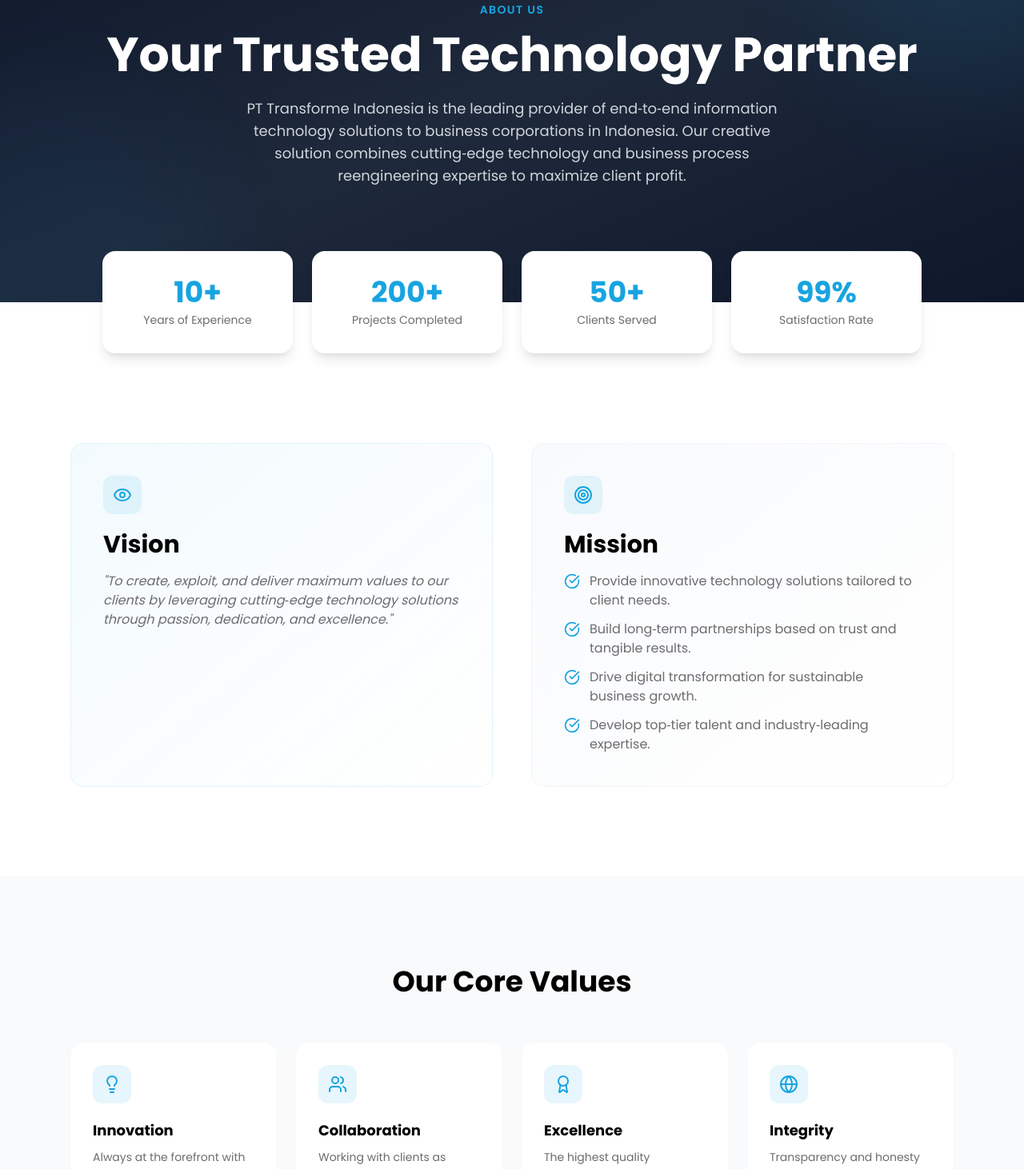
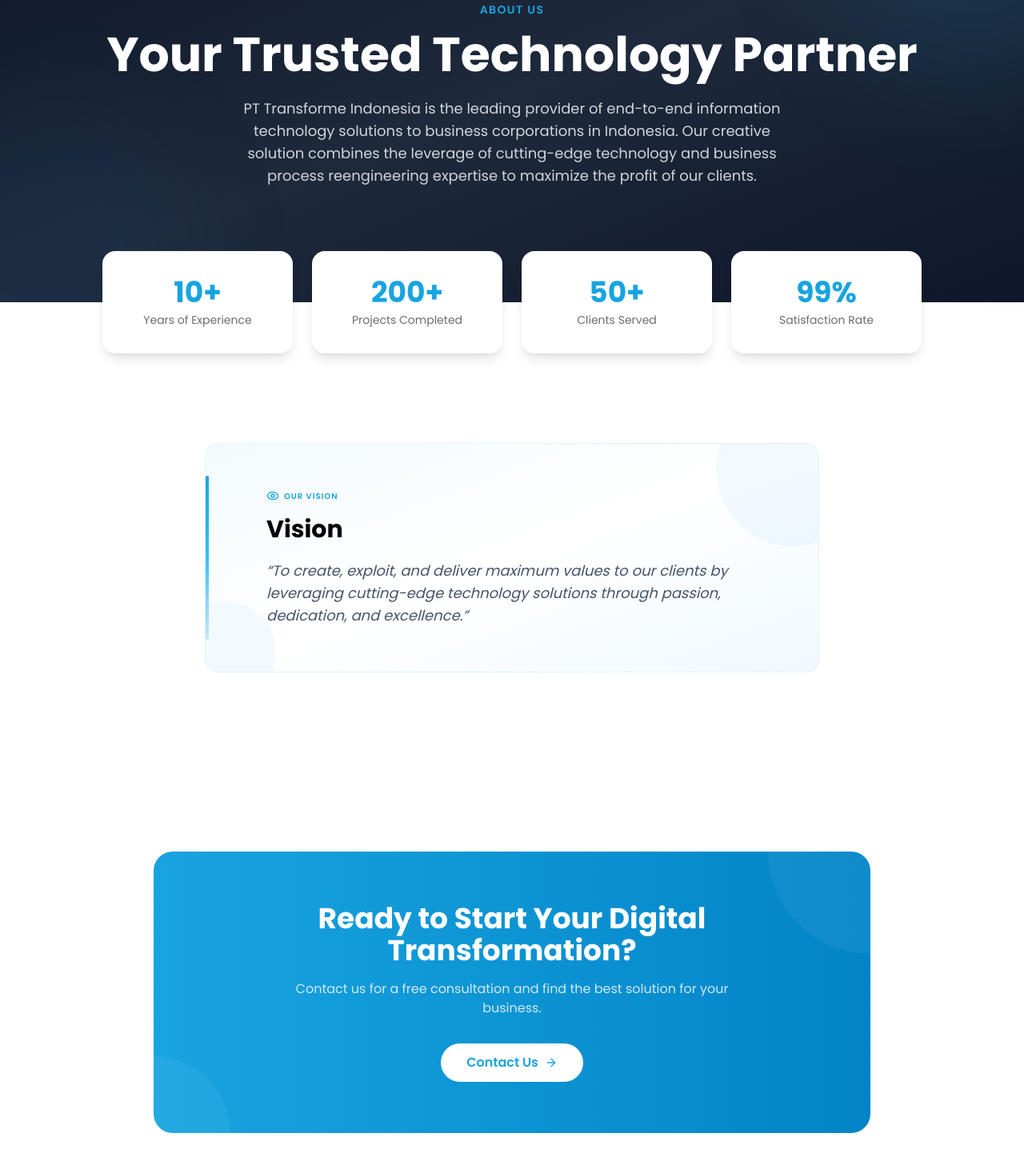
Before and after one commit to dimas1221/compro-transforme-v2, a React (Vite) app: page /about in a window 1280 px wide. Shown: the part 240-1702 px from the top of the page at 80% size. Built offline with nearby package versions, Linux system fonts and the light colour scheme.

Commit message:
change about

```diff
--- /dev/null
+++ b/src/data/companyContent.js
@@ -0,0 +1,35 @@
+/**
+ * Shared bilingual company content used across Home and About pages.
+ * Single source of truth — edit here, reflected everywhere.
+ */
+export const COMPANY_CONTENT = {
+    about: {
+        id: {
+            subtitle: "Tentang Kami",
+            title: "Penyedia Solusi IT Terdepan",
+            description:
+                "PT Transforme Indonesia adalah penyedia solusi teknologi informasi end-to-end terdepan untuk korporasi bisnis di Indonesia. Solusi kreatif kami menggabungkan teknologi mutakhir dan keahlian rekayasa proses bisnis untuk memaksimalkan keuntungan klien kami.",
+        },
+        en: {
+            subtitle: "About Us",
+            title: "Leading IT Solutions Provider",
+            description:
+                "PT Transforme Indonesia is the leading provider of end-to-end information technology solutions to business corporations in Indonesia. Our creative solution combines the leverage of cutting-edge technology and business process reengineering expertise to maximize the profit of our clients.",
+        },
+    },
+
+    vision: {
+        id: {
+            subtitle: "Visi & Misi",
+            title: "Apa yang Kami Percaya",
+            quote:
+                "Menciptakan, mengeksploitasi, dan memberikan nilai maksimum kepada klien kami dengan memanfaatkan solusi teknologi mutakhir melalui passion, dedikasi, dan keunggulan.",
+        },
+        en: {
+            subtitle: "Vision & Mission",
+            title: "What We Believe",
+            quote:
+                "To create, exploit, and deliver maximum values to our clients by leveraging cutting-edge technology solutions through passion, dedication, and excellence.",
+        },
+    },
+};
--- a/src/pages/About.jsx
+++ b/src/pages/About.jsx
@@ -1,16 +1,8 @@
 import { useLang } from "../context/LanguageContext";
 import { motion } from "framer-motion";
-import {
-  Target,
-  Eye,
-  Lightbulb,
-  Users,
-  Award,
-  Globe,
-  CheckCircle,
-  ArrowRight,
-} from "lucide-react";
+import { Eye, ArrowRight } from "lucide-react";
 import { Link } from "react-router-dom";
+import { COMPANY_CONTENT } from "../data/companyContent";
 
 /* ─────────── animation helpers ─────────── */
 const fadeUp = {
@@ -35,76 +27,26 @@
 const CONTENT = {
   hero: {
     id: {
-      subtitle: "Tentang Kami",
+      subtitle: COMPANY_CONTENT.about.id.subtitle,
       title: "Mitra Teknologi Terpercaya Anda",
-      description:
-        "PT Transforme Indonesia adalah penyedia solusi teknologi informasi end‑to‑end terkemuka untuk korporasi bisnis di Indonesia. Solusi kreatif kami menggabungkan teknologi mutakhir dan keahlian rekayasa proses bisnis untuk memaksimalkan keuntungan klien.",
+      description: COMPANY_CONTENT.about.id.description,
     },
     en: {
-      subtitle: "About Us",
+      subtitle: COMPANY_CONTENT.about.en.subtitle,
       title: "Your Trusted Technology Partner",
-      description:
-        "PT Transforme Indonesia is the leading provider of end‑to‑end information technology solutions to business corporations in Indonesia. Our creative solution combines cutting‑edge technology and business process reengineering expertise to maximize client profit.",
+      description: COMPANY_CONTENT.about.en.description,
     },
   },
 
   vision: {
     id: {
       title: "Visi",
-      text: "Menciptakan, mengeksploitasi, dan memberikan nilai maksimal kepada klien kami dengan memanfaatkan solusi teknologi mutakhir melalui semangat, dedikasi, dan keunggulan.",
+      text: COMPANY_CONTENT.vision.id.quote,
     },
     en: {
       title: "Vision",
-      text: "To create, exploit, and deliver maximum values to our clients by leveraging cutting‑edge technology solutions through passion, dedication, and excellence.",
+      text: COMPANY_CONTENT.vision.en.quote,
     },
-  },
-
-  mission: {
-    id: {
-      title: "Misi",
-      items: [
-        "Menyediakan solusi teknologi inovatif yang disesuaikan dengan kebutuhan klien.",
-        "Membangun kemitraan jangka panjang berdasarkan kepercayaan dan hasil nyata.",
-        "Mendorong transformasi digital untuk pertumbuhan bisnis berkelanjutan.",
-        "Mengembangkan talenta dan keahlian terdepan di industri.",
-      ],
-    },
-    en: {
-      title: "Mission",
-      items: [
-        "Provide innovative technology solutions tailored to client needs.",
-        "Build long‑term partnerships based on trust and tangible results.",
-        "Drive digital transformation for sustainable business growth.",
-        "Develop top‑tier talent and industry‑leading expertise.",
-      ],
-    },
-  },
-
-  values: {
-    id: { title: "Nilai Inti Kami" },
-    en: { title: "Our Core Values" },
-    items: [
-      {
-        icon: Lightbulb,
-        id: { name: "Inovasi", desc: "Selalu terdepan dengan solusi kreatif dan teknologi terbaru." },
-        en: { name: "Innovation", desc: "Always at the forefront with creative solutions and the latest technology." },
-      },
-      {
-        icon: Users,
-        id: { name: "Kolaborasi", desc: "Bekerja sama dengan klien sebagai mitra strategis." },
-        en: { name: "Collaboration", desc: "Working with clients as strategic partners." },
-      },
-      {
-        icon: Award,
-        id: { name: "Keunggulan", desc: "Standar kualitas tertinggi dalam setiap proyek." },
-        en: { name: "Excellence", desc: "The highest quality standards in every project." },
-      },
-      {
-        icon: Globe,
-        id: { name: "Integritas", desc: "Transparansi dan kejujuran dalam setiap interaksi." },
-        en: { name: "Integrity", desc: "Transparency and honesty in every interaction." },
-      },
-    ],
   },
 
   stats: [
@@ -133,8 +75,6 @@
   const { lang } = useLang();
   const hero = CONTENT.hero[lang];
   const vision = CONTENT.vision[lang];
-  const mission = CONTENT.mission[lang];
-  const values = CONTENT.values;
   const stats = CONTENT.stats;
   const cta = CONTENT.cta[lang];
 
@@ -203,95 +143,35 @@
         </div>
       </section>
 
-      {/* ──────────── VISION & MISSION ──────────── */}
-      <section className="max-w-6xl mx-auto px-6 py-20 md:py-28">
-        <div className="grid md:grid-cols-2 gap-8 md:gap-12">
-          {/* Vision */}
+      {/* ──────────── VISION ──────────── */}
+      <section className="py-20 md:py-28 px-6">
         <motion.div
           variants={fadeUp}
           initial="hidden"
           whileInView="visible"
           viewport={{ once: true }}
-            className="bg-gradient-to-br from-primary/5 to-transparent border border-primary/10 rounded-2xl p-8 md:p-10"
+          className="relative max-w-3xl mx-auto bg-gradient-to-br from-primary/5 via-white to-sky-50 border border-primary/10 rounded-2xl p-10 md:p-14 overflow-hidden"
         >
-            <div className="w-12 h-12 rounded-xl bg-primary/10 flex items-center justify-center mb-5">
-              <Eye className="w-6 h-6 text-primary" />
-            </div>
-            <h2 className="text-2xl md:text-3xl font-bold mb-4">
+          {/* decorative circles */}
+          <div className="absolute -top-16 -right-16 w-48 h-48 bg-primary/5 rounded-full" />
+          <div className="absolute -bottom-10 -left-10 w-32 h-32 bg-sky-100/40 rounded-full" />
+
+          {/* accent bar */}
+          <div className="absolute left-0 top-10 bottom-10 w-1 bg-gradient-to-b from-primary via-sky-400 to-primary/20 rounded-full" />
+
+          <div className="relative pl-5">
+            <span className="inline-flex items-center gap-1.5 text-primary font-semibold tracking-widest uppercase text-[10px] mb-4">
+              <Eye className="w-4 h-4" />
+              {lang === "id" ? "Visi Kami" : "Our Vision"}
+            </span>
+            <h2 className="text-2xl md:text-3xl font-bold mb-5">
               {vision.title}
             </h2>
-            <p className="text-secondary leading-relaxed italic text-sm md:text-base">
-              "{vision.text}"
+            <p className="text-slate-600 leading-relaxed italic text-base md:text-lg">
+              &ldquo;{vision.text}&rdquo;
             </p>
+          </div>
         </motion.div>
-
-          {/* Mission */}
-          <motion.div
-            variants={fadeUp}
-            initial="hidden"
-            whileInView="visible"
-            viewport={{ once: true }}
-            custom={1}
-            className="bg-gradient-to-br from-slate-50 to-transparent border border-slate-100 rounded-2xl p-8 md:p-10"
-          >
-            <div className="w-12 h-12 rounded-xl bg-primary/10 flex items-center justify-center mb-5">
-              <Target className="w-6 h-6 text-primary" />
-            </div>
-            <h2 className="text-2xl md:text-3xl font-bold mb-4">
-              {mission.title}
-            </h2>
-            <ul className="space-y-3">
-              {mission.items.map((item, i) => (
-                <li key={i} className="flex items-start gap-3">
-                  <CheckCircle className="w-5 h-5 text-primary mt-0.5 flex-shrink-0" />
-                  <span className="text-secondary text-sm md:text-base leading-relaxed">
-                    {item}
-                  </span>
-                </li>
-              ))}
-            </ul>
-          </motion.div>
-        </div>
-      </section>
-
-      {/* ──────────── CORE VALUES ──────────── */}
-      <section className="bg-slate-50 py-20 md:py-28">
-        <div className="max-w-6xl mx-auto px-6">
-          <motion.h2
-            variants={fadeUp}
-            initial="hidden"
-            whileInView="visible"
-            viewport={{ once: true }}
-            className="text-2xl md:text-4xl font-bold text-center mb-14"
-          >
-            {values[lang].title}
-          </motion.h2>
-
-          <div className="grid sm:grid-cols-2 lg:grid-cols-4 gap-6">
-            {values.items.map((v, i) => {
-              const Icon = v.icon;
-              return (
-                <motion.div
-                  key={i}
-                  variants={fadeUp}
-                  initial="hidden"
-                  whileInView="visible"
-                  viewport={{ once: true }}
-                  custom={i}
-                  className="group bg-white rounded-2xl p-7 shadow-sm hover:shadow-lg transition-all duration-300 hover:-translate-y-1"
-                >
-                  <div className="w-12 h-12 rounded-xl bg-primary/10 flex items-center justify-center mb-5 group-hover:bg-primary group-hover:text-white transition-colors duration-300">
-                    <Icon className="w-6 h-6 text-primary group-hover:text-white transition-colors duration-300" />
-                  </div>
-                  <h3 className="font-bold text-lg mb-2">{v[lang].name}</h3>
-                  <p className="text-secondary text-sm leading-relaxed">
-                    {v[lang].desc}
-                  </p>
-                </motion.div>
-              );
-            })}
-          </div>
-        </div>
       </section>
 
       {/* ──────────── CTA ──────────── */}
--- a/src/pages/Home.jsx
+++ b/src/pages/Home.jsx
@@ -6,6 +6,7 @@
 import Solution from "./Solution";
 import PartnersSection from "./section-home/Partner";
 import SuccessStoriesSection from "./section-home/SuccessStoriesSection";
+import { COMPANY_CONTENT } from "../data/companyContent";
 
 /* ─── animation ─── */
 const fadeUp = {
@@ -16,43 +17,10 @@
     transition: { delay: i * 0.12, duration: 0.6, ease: "easeOut" },
   }),
 };
-
-/* ─── bilingual content ─── */
-const CONTENT = {
-  about: {
-    id: {
-      subtitle: "Tentang Kami",
-      title: "Penyedia Solusi IT Terdepan",
-      description:
-        "PT Transforme Indonesia adalah penyedia solusi teknologi informasi end-to-end terdepan untuk korporasi bisnis di Indonesia. Solusi kreatif kami menggabungkan teknologi mutakhir dan keahlian rekayasa proses bisnis untuk memaksimalkan keuntungan klien kami.",
-    },
-    en: {
-      subtitle: "About Us",
-      title: "Leading IT Solutions Provider",
-      description:
-        "PT Transforme Indonesia is the leading provider of end-to-end information technology solutions to business corporations in Indonesia. Our creative solution combines the leverage of cutting-edge technology and business process reengineering expertise to maximize the profit of our clients.",
-    },
-  },
-  vision: {
-    id: {
-      subtitle: "Visi & Misi",
-      title: "Apa yang Kami Percaya",
-      quote:
-        "Menciptakan, mengeksploitasi, dan memberikan nilai maksimum kepada klien kami dengan memanfaatkan solusi teknologi mutakhir melalui passion, dedikasi, dan keunggulan.",
-    },
-    en: {
-      subtitle: "Vision & Mission",
-      title: "What We Believe",
-      quote:
-        "To create, exploit, and deliver maximum values to our clients by leveraging cutting-edge technology solutions through passion, dedication, and excellence.",
-    },
-  },
-};
-
 export default function Home() {
   const { lang } = useLang();
-  const about = CONTENT.about[lang];
-  const vision = CONTENT.vision[lang];
+  const about = COMPANY_CONTENT.about[lang];
+  const vision = COMPANY_CONTENT.vision[lang];
 
   return (
     <>
```
Lines whose indentation alone changed are shown as unchanged.
